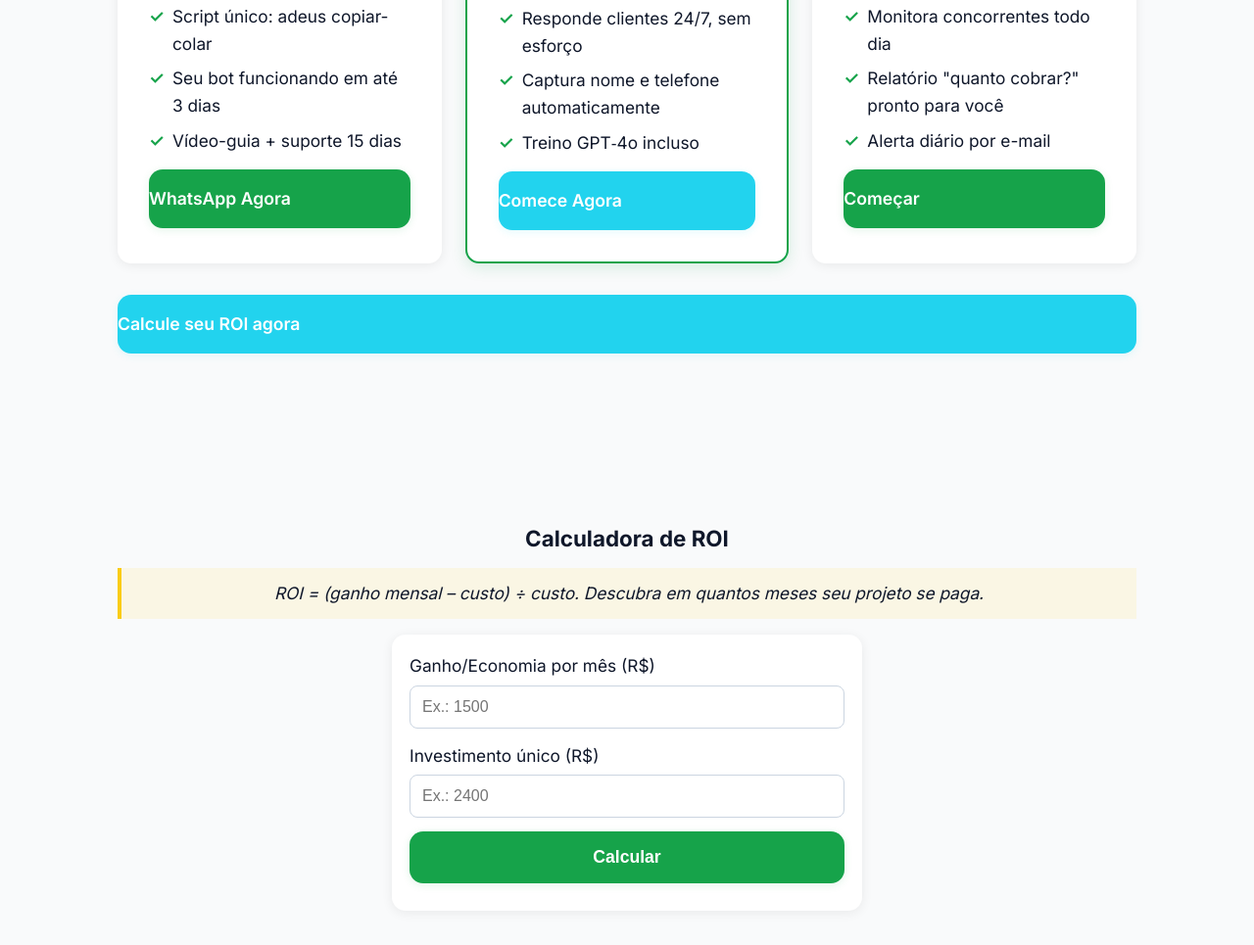
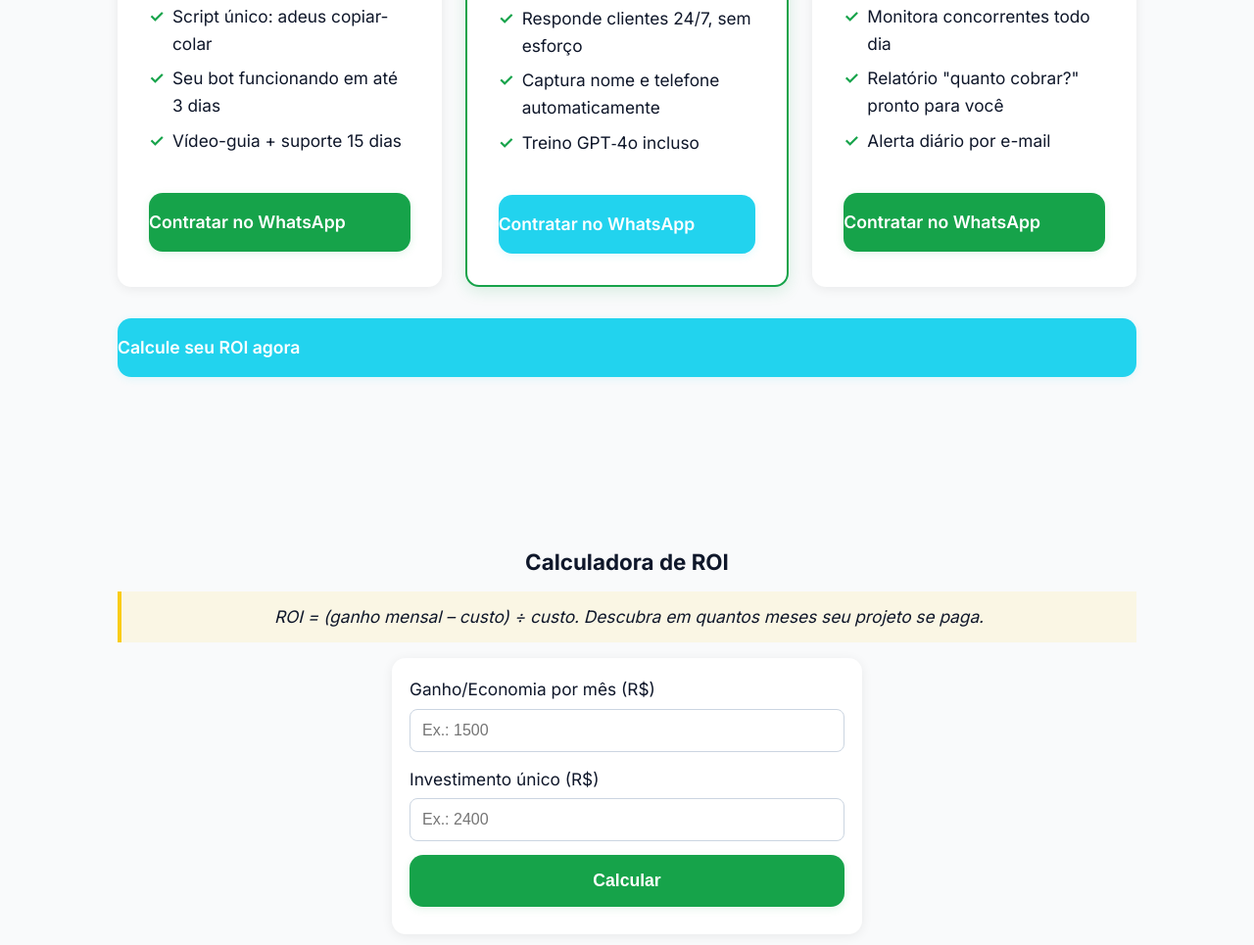
Before and after one commit to FuturoDevJunior/caramela, a website: page index.html in a window 1280 px wide. Shown: the part 952-1917 px from the top of the page at 98% size. Drawn offline with nearby package versions, Linux system fonts and the light colour scheme; files that its build step writes are made by us from their sources.

Commit message:
Padroniza texto dos botões dos planos para “Contratar no WhatsApp” e adiciona espaçamento consistente (mt-3)

```diff
--- a/assets/css/components/_buttons.scss
+++ b/assets/css/components/_buttons.scss
@@ -86,10 +86,17 @@
   0% {
     box-shadow: 0 0 0 0 rgba($primary, 0.18);
   }
+
   70% {
     box-shadow: 0 0 0 12px rgba($primary, 0);
   }
+
   100% {
     box-shadow: 0 0 0 0 rgba($primary, 0);
   }
 }
+
+// Utilitários de espaçamento
+.mt-3 {
+  margin-top: 24px !important;
+}
--- a/index.html
+++ b/index.html
@@ -138,7 +138,7 @@
             <li>Seu bot funcionando em até 3 dias</li>
             <li>Vídeo-guia + suporte 15 dias</li>
           </ul>
-          <a class="btn btn-main" href="https://wa.me/5524998706745?text=Oi%20Gringo!%20Quero%20automatizar%20isto%3A" target="_blank" rel="noopener" aria-label="Chamar no WhatsApp sobre o plano Sprint 3 Dias">WhatsApp Agora</a>
+          <a class="btn btn-main mt-3" href="https://wa.me/5524998706745?text=Oi%20Gringo!%20Quero%20automatizar%20isto%3A" target="_blank" rel="noopener" aria-label="Chamar no WhatsApp sobre o plano Sprint 3 Dias">Contratar no WhatsApp</a>
         </div>
         <div class="card card-destaque" aria-label="Plano recomendado">
           <span class="badge">Recomendado</span>
@@ -149,7 +149,7 @@
             <li>Captura nome e telefone automaticamente</li>
             <li>Treino GPT‑4o incluso</li>
           </ul>
-          <a class="btn btn-cta" href="https://wa.me/5524998706745?text=Oi%20Gringo!%20Quero%20um%20bot%20para%3A" target="_blank" rel="noopener" aria-label="Chamar no WhatsApp sobre o plano Bot WhatsApp 7 Dias">Comece Agora</a>
+          <a class="btn btn-cta mt-3" href="https://wa.me/5524998706745?text=Oi%20Gringo!%20Quero%20um%20bot%20para%3A" target="_blank" rel="noopener" aria-label="Chamar no WhatsApp sobre o plano Bot WhatsApp 7 Dias">Contratar no WhatsApp</a>
         </div>
         <div class="card">
           <h3><i class="fa-solid fa-chart-line"></i> Espião de Preços</h3>
@@ -159,7 +159,7 @@
             <li>Relatório "quanto cobrar?" pronto para você</li>
             <li>Alerta diário por e-mail</li>
           </ul>
-          <a class="btn btn-main" href="https://wa.me/5524998706745?text=Oi%20Gringo!%20Quero%20monitorar%20estes%20produtos%3A" target="_blank" rel="noopener" aria-label="Chamar no WhatsApp sobre o plano Espião de Preços">Começar</a>
+          <a class="btn btn-main mt-3" href="https://wa.me/5524998706745?text=Oi%20Gringo!%20Quero%20monitorar%20estes%20produtos%3A" target="_blank" rel="noopener" aria-label="Chamar no WhatsApp sobre o plano Espião de Preços">Contratar no WhatsApp</a>
         </div>
       </div>
       <a href="#roi" class="btn btn-cta" aria-label="Calcule seu ROI agora">Calcule seu ROI agora</a>
```
